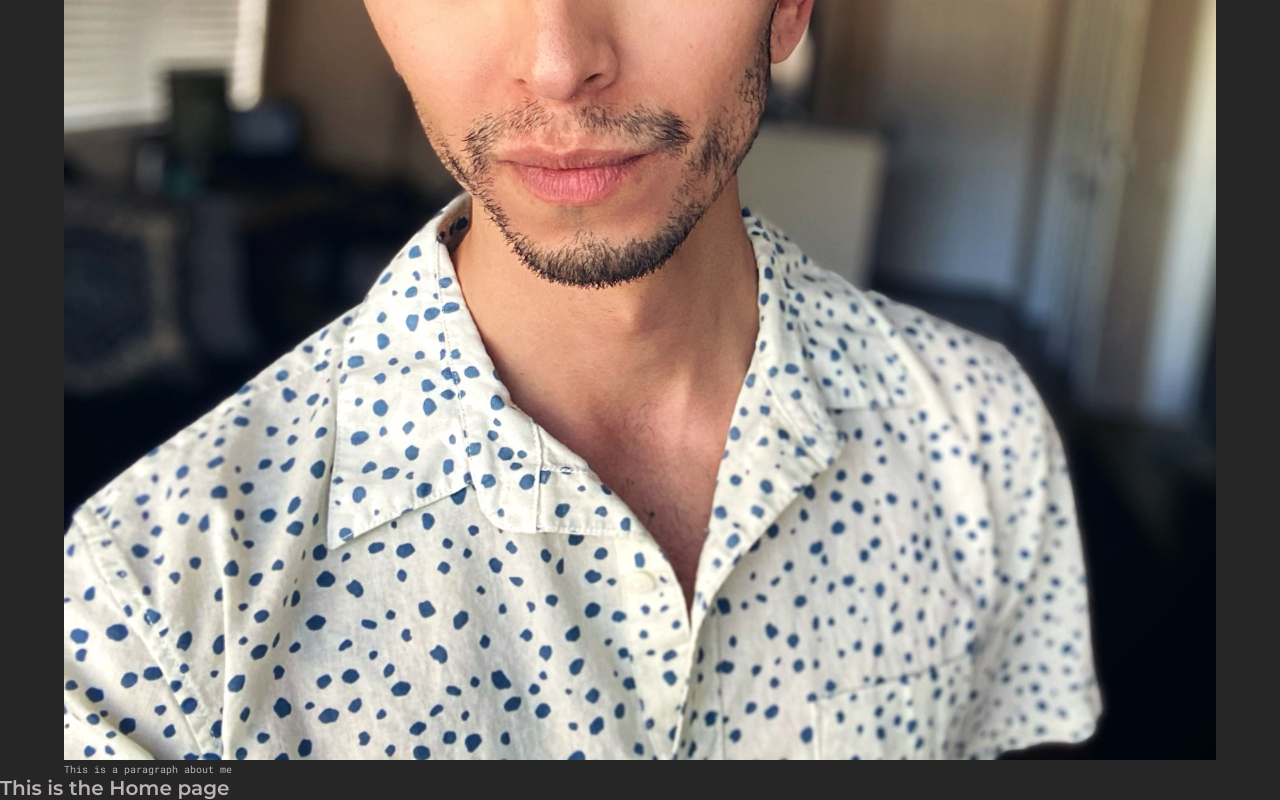
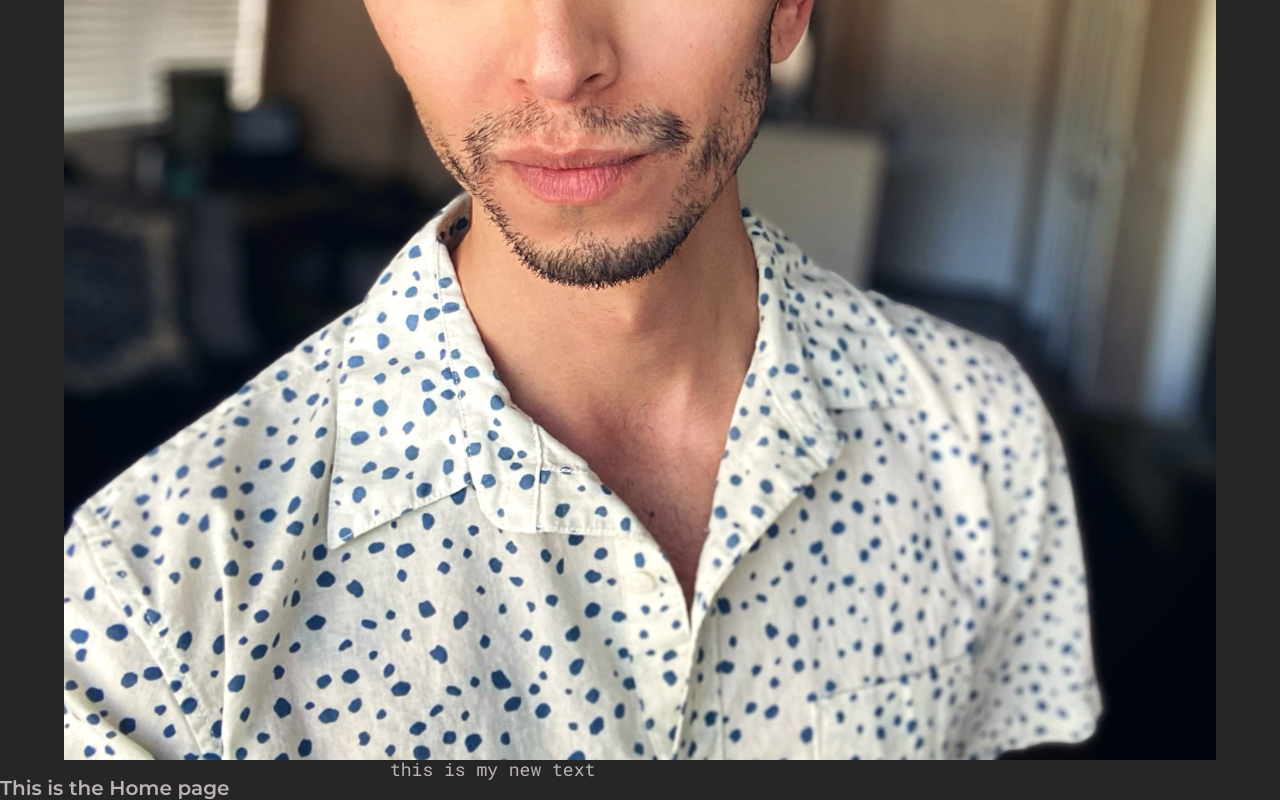
Before and after one commit to ZestyLimones/Zesty_React_Portfolio, a React (Create React App) app: page / in a window 1280 px wide. Shown: the part 418-1218 px from the top of the page. Built offline with nearby package versions, Linux system fonts and the light colour scheme; the HTML template or start-up script is replaced by a standard one.

Commit message:
created paragraph section for hero.

```diff
--- a/src/components/HeroSection.js
+++ b/src/components/HeroSection.js
@@ -14,7 +14,7 @@ export default function HeroSection() {
           <img src={HeroImg} alt="Micheal Limones" />
         </div>
         <div className="hero__info">
-          <PText />
+          <PText>this is my new text</PText>
         </div>
       </div>
     </div>
--- a/src/components/PText.js
+++ b/src/components/PText.js
@@ -1,9 +1,20 @@
 import React from 'react';
+import styled from 'styled-components';
 
-export default function pText() {
+const PStyles = styled.div`
+  max-width: 500px;
+  margin: 0 auto;
+  font-size: 1.8rem;
+  line-height: 1.3rem;
+  @media only screen and (max-width: 768px) {
+    font-size: 1.4rem;
+  }
+`;
+
+export default function pText(props) {
   return (
-    <div>
-      <p>This is a paragraph about me</p>
-    </div>
+    <PStyles>
+      <p>{props.children}</p>
+    </PStyles>
   );
 }
```
Also changed, not shown: src/components/Buttons.js (added).
